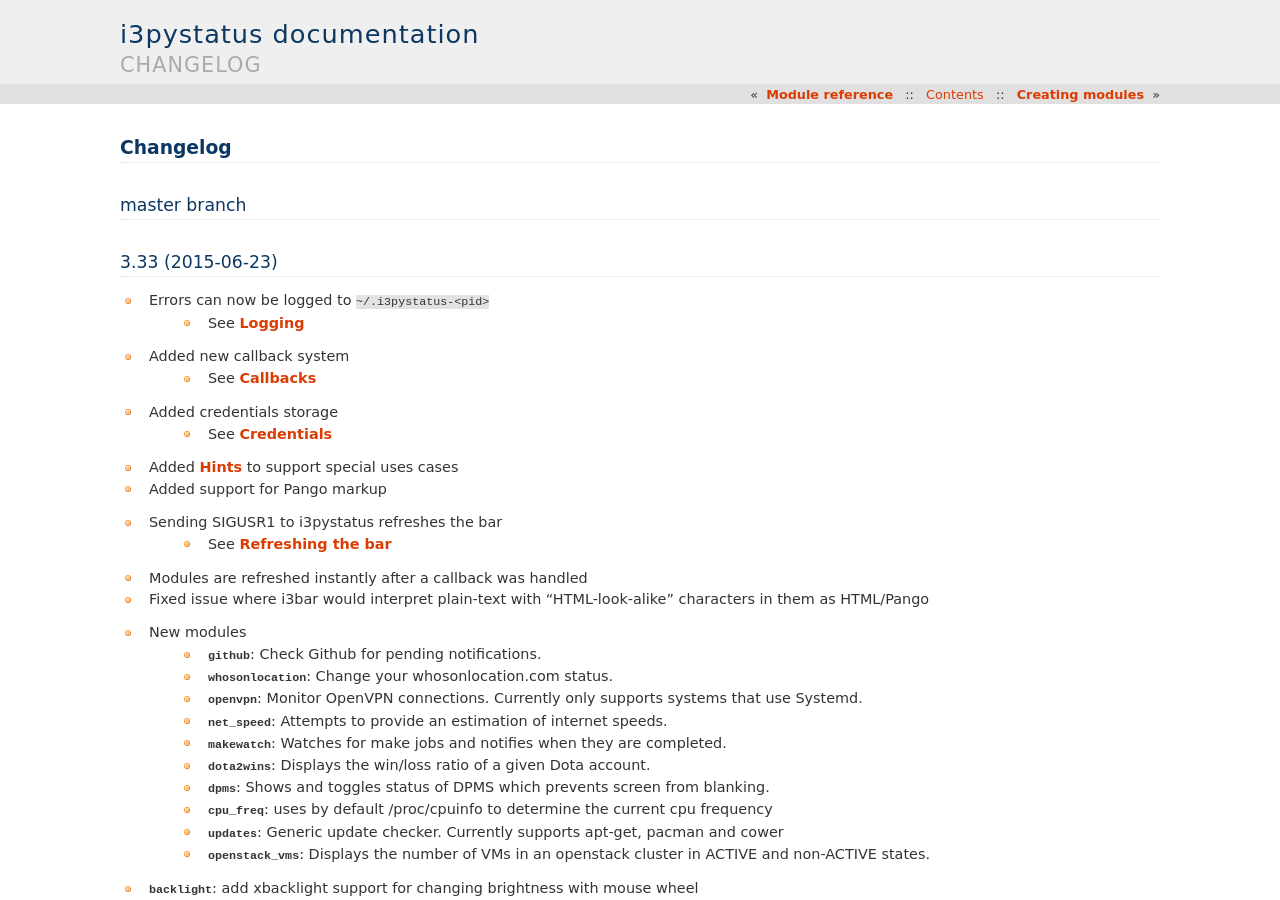
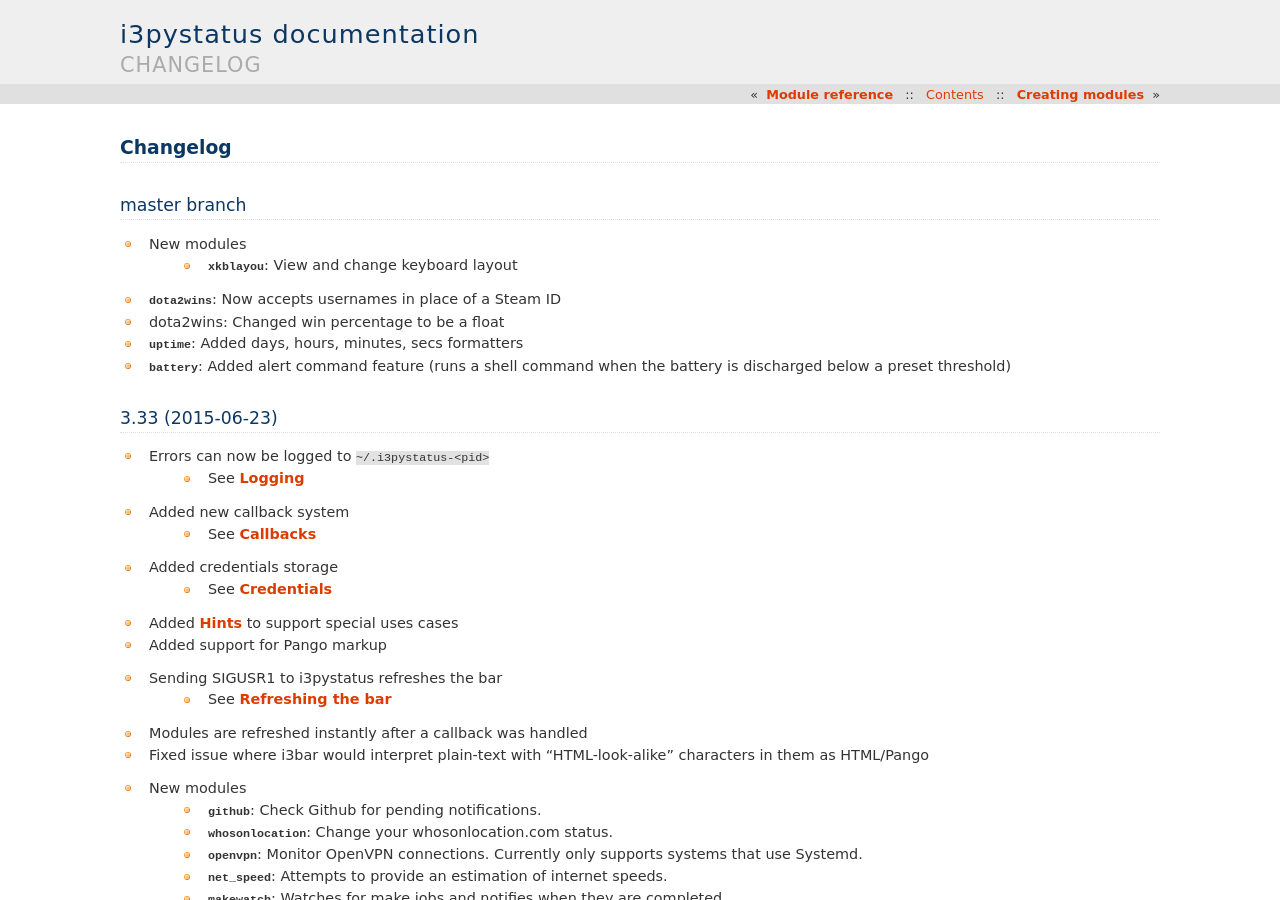
Before and after one commit to enkore/i3pystatus, a Sphinx documentation site: the page built from docs/changelog.rst, in a window 1280 px wide and 900 px high. Built offline with Sphinx 7.4.7, drawn with Linux system fonts in a browser that asks for light colours.

Commit message:
changelog

```diff
--- a/docs/changelog.rst
+++ b/docs/changelog.rst
@@ -6,6 +6,14 @@
 +++++++++++++
 
 .. _r3.33:
+
+* New modules
+    - :py:mod:`.xkblayou`: View and change keyboard layout
+* :py:mod:`.dota2wins`: Now accepts usernames in place of a Steam ID
+* dota2wins: Changed win percentage to be a float
+* :py:mod:`.uptime`: Added days, hours, minutes, secs formatters
+* :py:mod:`.battery`: Added alert command feature (runs a shell
+  command when the battery is discharged below a preset threshold)
 
 3.33 (2015-06-23)
 +++++++++++++++++
```
